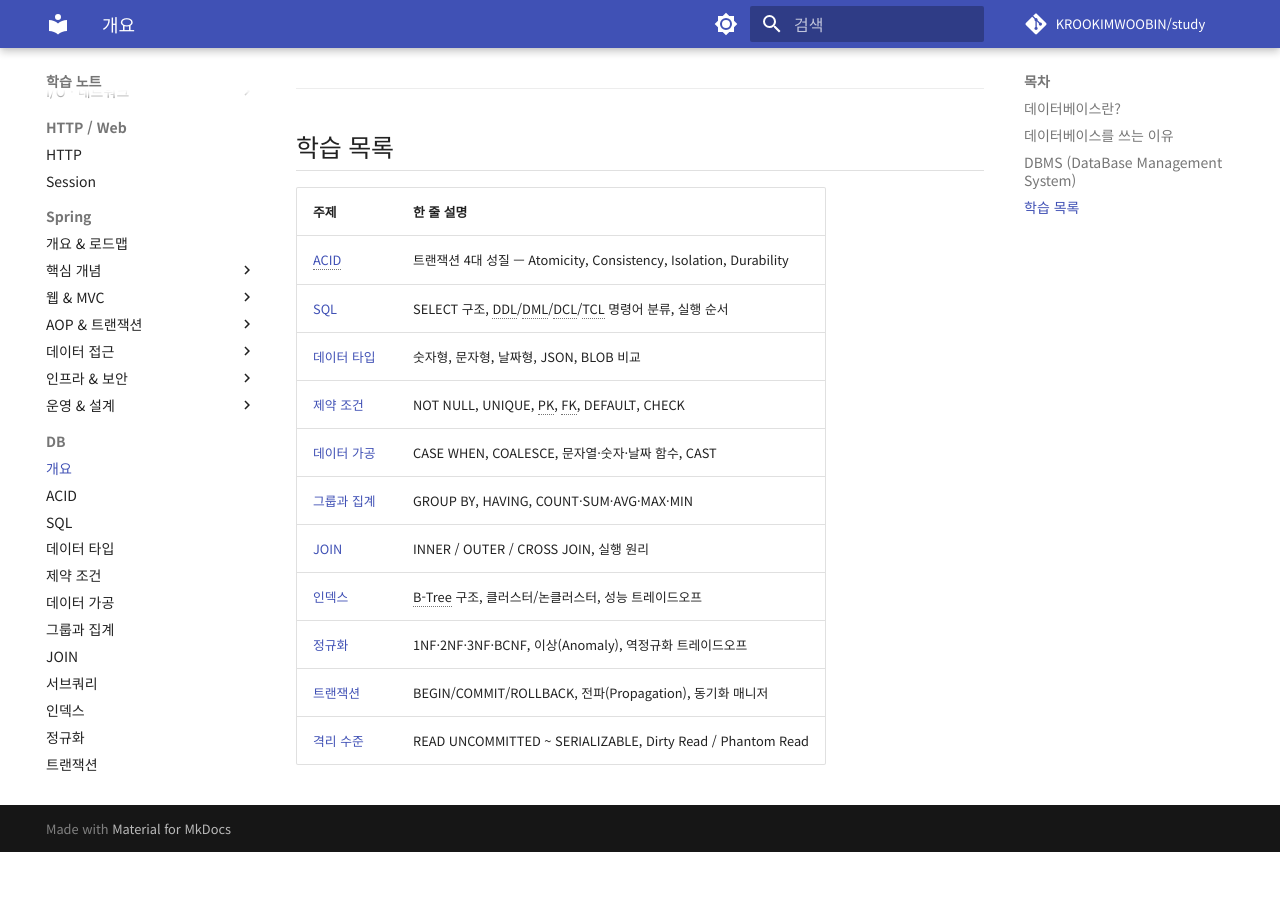
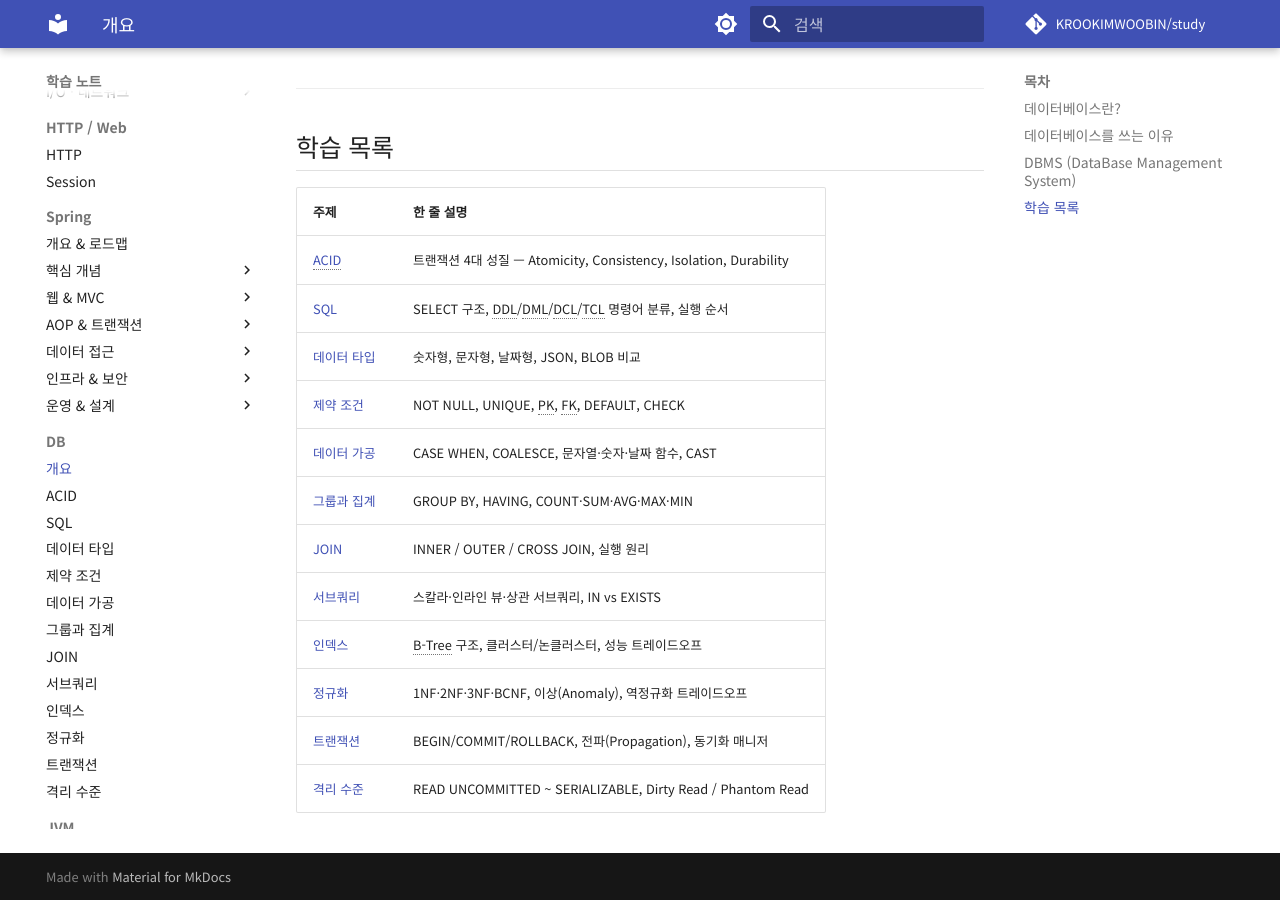
Before and after one commit to KROOKIMWOOBIN/study, an MkDocs documentation site: the page built from docs/db/db.md, in a window 1280 px wide and 900 px high, scrolled down 1618 px. Built offline with MkDocs 1.6.1 and Material for MkDocs 9.7.7, drawn with Linux system fonts in a browser that asks for light colours; comment, search, counter and statistics services are not loaded; before the commit the page ends 2470 px from its top, so only the background shows below that.

Commit message:
feat: db.md 목차에 서브쿼리 추가

```diff
--- a/docs/db/db.md
+++ b/docs/db/db.md
@@ -62,6 +62,7 @@
 | [데이터 가공](./데이터가공.md) | CASE WHEN, COALESCE, 문자열·숫자·날짜 함수, CAST |
 | [그룹과 집계](./집계.md) | GROUP BY, HAVING, COUNT·SUM·AVG·MAX·MIN |
 | [JOIN](./JOIN.md) | INNER / OUTER / CROSS JOIN, 실행 원리 |
+| [서브쿼리](./서브쿼리.md) | 스칼라·인라인 뷰·상관 서브쿼리, IN vs EXISTS |
 | [인덱스](./인덱스.md) | B-Tree 구조, 클러스터/논클러스터, 성능 트레이드오프 |
 | [정규화](./정규화.md) | 1NF·2NF·3NF·BCNF, 이상(Anomaly), 역정규화 트레이드오프 |
 | [트랜잭션](./트랜잭션.md) | BEGIN/COMMIT/ROLLBACK, 전파(Propagation), 동기화 매니저 |
```
